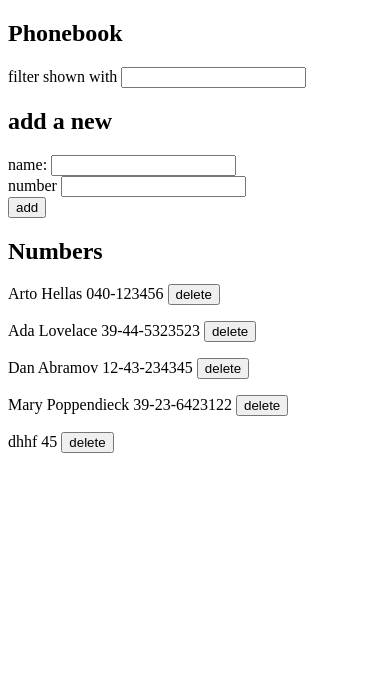
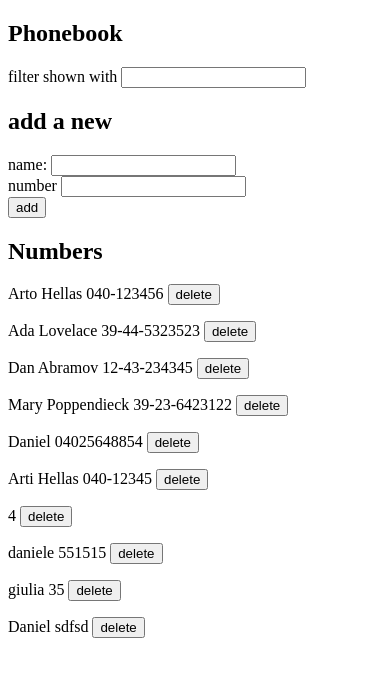
Before and after one commit to David93Code/Full-Stack-Open-2022, a React (Create React App) app in the folder part2/phonebook/: page / in a window 390 px wide. Shown: the top 676 px of the page. Built offline with nearby package versions, Linux system fonts and the light colour scheme; data requests are answered from the project's data file.

Commit message:
commit phonebook work in progress 2.18 step10

```diff
--- a/part2/phonebook/db.json
+++ b/part2/phonebook/db.json
@@ -21,9 +21,34 @@
       "id": 4
     },
     {
-      "name": "dhhf",
-      "number": "45",
+      "name": "Daniel",
+      "number": "04025648854",
       "id": 5
+    },
+    {
+      "name": "Arti Hellas",
+      "number": " 040-12345",
+      "id": 6
+    },
+    {
+      "name": "",
+      "number": "4",
+      "id": 8
+    },
+    {
+      "name": "daniele",
+      "number": "551515",
+      "id": 9
+    },
+    {
+      "name": "giulia",
+      "number": "35",
+      "id": 10
+    },
+    {
+      "name": "Daniel",
+      "number": "sdfsd",
+      "id": 11
     }
   ]
 }
--- a/part2/phonebook/src/components/personform.js
+++ b/part2/phonebook/src/components/personform.js
@@ -8,16 +8,17 @@ const PersonForm = (props) => {
     if (
       props.persons.filter(
         (e) => e.name.toLowerCase() === props.newName.toLowerCase()
-      ).length > 0
+      ).length > 0 && window.confirm(`${props.newName} is already added to phonebook, replace the old umber with a new one?`)
     ) {
-      alert(`${props.newName} is already added to phonebook`);
+      // alert(`${props.newName} is already added to phonebook`);
+      nameService.changeNumber(props.id).then(() => {
+        props.setNewNumber(event.target.value)
+      })
     } else {
       const personObject = {
         name: props.newName,
         number: props.newNumber,
       };
-
-
 
       nameService.create(personObject).then(initialPersons => {
         props.setPersons(props.persons.concat(initialPersons))
@@ -25,10 +26,8 @@ const PersonForm = (props) => {
       props.setNewName("");
       props.setNewNumber("");
     }
+  };
 
-
-
-  };
 
   const handleNewName = (event) => {
     console.log(event.target.value);
--- a/part2/phonebook/src/services/names.js
+++ b/part2/phonebook/src/services/names.js
@@ -26,4 +26,11 @@ const deleteName = (id) => {
     return request.then(response => response.data )
 }
 
-export default { getAll, create, update, deleteName }
+const changeNumber = (number) => {
+      const request = axios.put(`${baseUrl}/${number}`)
+
+      return request.then(response => response.data)
+}
+
+
+export default { getAll, create, update, deleteName, changeNumber }
```
